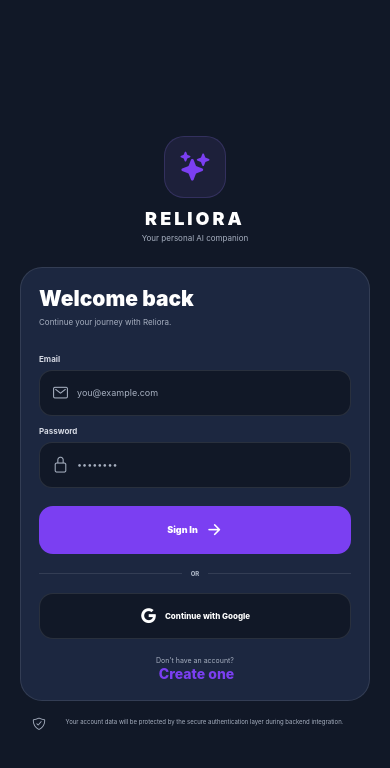
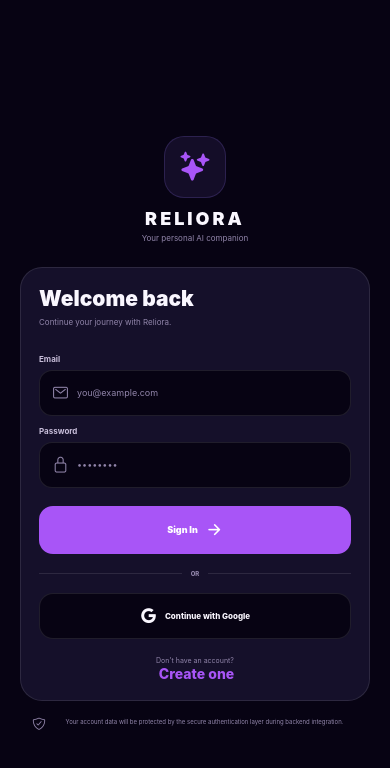
Before and after one commit to harshalkadam514-commits/RelioraAI, a React Native app: screen / in a window 390 px wide. Shown: the top 768 px of the page. Built offline with nearby package versions, Linux system fonts and the light colour scheme.

Commit message:
Refine cosmic violet home theme

```diff
--- a/src/components/premium/PremiumBackground.js
+++ b/src/components/premium/PremiumBackground.js
@@ -1,114 +1,23 @@
-import React, { useEffect } from 'react';
+import React from 'react';
 import { StyleSheet, View } from 'react-native';
 import { LinearGradient } from 'expo-linear-gradient';
-import Animated, {
-  Easing,
-  interpolate,
-  useAnimatedStyle,
-  useSharedValue,
-  withRepeat,
-  withTiming,
-} from 'react-native-reanimated';
-import { colors } from '../../theme';
 
-const AnimatedGradient =
-  Animated.createAnimatedComponent(LinearGradient);
-
-function FloatingOrb({ style, colorsArr, duration, delay = 0 }) {
-  const progress = useSharedValue(0);
-
-  useEffect(() => {
-    const timer = setTimeout(() => {
-      progress.value = withRepeat(
-        withTiming(1, {
-          duration,
-          easing: Easing.inOut(Easing.ease),
-        }),
-        -1,
-        true
-      );
-    }, delay);
-
-    return () => clearTimeout(timer);
-  }, []);
-
-  const animatedStyle = useAnimatedStyle(() => ({
-    transform: [
-      {
-        translateX: interpolate(progress.value, [0, 0.5, 1], [-40, 30, -40]),
-      },
-      {
-        translateY: interpolate(progress.value, [0, 0.5, 1], [30, -40, 30]),
-      },
-      {
-        scale: interpolate(progress.value, [0, 0.5, 1], [0.9, 1.15, 0.9]),
-      },
-    ],
-    opacity: interpolate(progress.value, [0, 0.5, 1], [0.55, 0.85, 0.55]),
-  }));
-
-  return (
-    <Animated.View
-      pointerEvents="none"
-      style={[styles.floatingOrb, style, animatedStyle]}
-    >
-      <LinearGradient
-        colors={colorsArr}
-        start={{ x: 0.2, y: 0.2 }}
-        end={{ x: 1, y: 1 }}
-        style={StyleSheet.absoluteFill}
-      />
-    </Animated.View>
-  );
-}
-
-export default function PremiumBackground({ children, intensity = 1 }) {
-  const drift = useSharedValue(0);
-
-  useEffect(() => {
-    drift.value = withRepeat(
-      withTiming(1, { duration: 13000, easing: Easing.inOut(Easing.ease) }),
-      -1,
-      true
-    );
-  }, []);
-
+export default function PremiumBackground({ children }) {
   return (
     <View style={styles.container}>
       <LinearGradient
-        colors={[colors.backgroundSoft, colors.background]}
+        colors={['#05020D', '#0B031A', '#12052A', '#070313']}
+        locations={[0, 0.35, 0.7, 1]}
         style={StyleSheet.absoluteFill}
       />
 
-      <FloatingOrb
-        colorsArr={['rgba(139,127,232,0.35)', 'rgba(139,127,232,0)']}
-        duration={12000}
-        delay={0}
-        style={styles.orbOne}
-      />
+      <View pointerEvents="none" style={[styles.glow, styles.glowTop]} />
+      <View pointerEvents="none" style={[styles.glow, styles.glowRight]} />
+      <View pointerEvents="none" style={[styles.glow, styles.glowBottom]} />
 
-      <FloatingOrb
-        colorsArr={['rgba(245,201,155,0.40)', 'rgba(245,201,155,0)']}
-        duration={15000}
-        delay={600}
-        style={styles.orbTwo}
-      />
-
-      <FloatingOrb
-        colorsArr={['rgba(244,169,192,0.35)', 'rgba(244,169,192,0)']}
-        duration={17000}
-        delay={1200}
-        style={styles.orbThree}
-      />
-
-      <FloatingOrb
-        colorsArr={['rgba(125,211,192,0.30)', 'rgba(125,211,192,0)']}
-        duration={14000}
-        delay={1800}
-        style={styles.orbFour}
-      />
-
-      <View style={styles.content}>{children}</View>
+      <View style={styles.content}>
+        {children}
+      </View>
     </View>
   );
 }
@@ -117,32 +26,36 @@
   container: {
     flex: 1,
     overflow: 'hidden',
-    backgroundColor: colors.background,
+    backgroundColor: '#070313',
   },
+
   content: {
     flex: 1,
   },
-  floatingOrb: {
+
+  glow: {
     position: 'absolute',
-    width: 340,
-    height: 340,
-    borderRadius: 170,
-    overflow: 'hidden',
+    width: 300,
+    height: 300,
+    borderRadius: 150,
+    opacity: 0.28,
   },
-  orbOne: {
-    top: '-8%',
-    left: '-20%',
+
+  glowTop: {
+    top: -150,
+    left: -80,
+    backgroundColor: '#7C3AED',
   },
-  orbTwo: {
-    top: '8%',
-    right: '-25%',
+
+  glowRight: {
+    top: 130,
+    right: -180,
+    backgroundColor: '#D946EF',
   },
-  orbThree: {
-    bottom: '15%',
-    left: '-18%',
-  },
-  orbFour: {
-    bottom: '-10%',
-    right: '-15%',
+
+  glowBottom: {
+    bottom: -180,
+    left: 40,
+    backgroundColor: '#4C1D95',
   },
 });
--- a/src/screens/HomeScreen.js
+++ b/src/screens/HomeScreen.js
@@ -418,8 +418,10 @@
 
   logo: {
     color: colors.text,
-    ...typography.display,
+    ...typography.title,
+    fontSize: 29,
     marginTop: 5,
+    letterSpacing: -0.8,
   },
 
   profile: {
@@ -458,30 +460,38 @@
   },
 
   orb: {
-    width: 132,
-    height: 132,
-    borderRadius: 66,
+    width: 148,
+    height: 148,
+    borderRadius: 74,
     padding: 4,
+    ...shadow.glow,
   },
 
   orbInner: {
     flex: 1,
-    borderRadius: 62,
-    backgroundColor: 'rgba(20,17,32,0.35)',
+    borderRadius: 70,
+    backgroundColor: 'rgba(255,255,255,0.12)',
     alignItems: 'center',
     justifyContent: 'center',
   },
 
   greeting: {
     color: colors.text,
-    ...typography.display,
-    marginTop: 26,
+    ...typography.hero,
+    marginTop: 28,
+    textAlign: 'center',
+    textShadowColor: 'rgba(168,85,247,0.55)',
+    textShadowOffset: { width: 0, height: 4 },
+    textShadowRadius: 18,
   },
 
   subtitle: {
     color: colors.textSecondary,
     ...typography.body,
-    marginTop: 8,
+    fontSize: 17,
+    marginTop: 10,
+    textAlign: 'center',
+    letterSpacing: 0.2,
   },
 
   modeCard: {
--- a/src/theme/colors.js
+++ b/src/theme/colors.js
@@ -1,32 +1,141 @@
 export const colors = {
-  background: '#111827',
-  backgroundSoft: '#182238',
-  surface: '#1C2740',
-  surfaceSoft: '#22304B',
-  surfaceElevated: '#263652',
+  background: '#070313',
+  backgroundSoft: '#0D0620',
+  surface: '#15102A',
+  surfaceSoft: '#1B1435',
+  surfaceElevated: '#211943',
 
-  primary: '#7B3FF2',
-  primarySoft: '#9A6CFF',
-  primaryDeep: '#5E2FC2',
+  primary: '#A855F7',
+  primarySoft: '#C084FC',
+  primaryDeep: '#7C3AED',
 
-  accent: '#00D4FF',
-  accentSoft: '#5DE7FF',
+  accent: '#8B5CF6',
+  accentSoft: '#C4B5FD',
 
-  pink: '#FF6BDE',
-  pinkSoft: '#FF9BE9',
+  peach: '#F0ABFC',
+  peachSoft: '#E879F9',
 
-  text: '#FFFFFF',
-  textSecondary: '#D5D9E3',
-  textMuted: '#A7B0C0',
+  pink: '#D946EF',
+  pinkSoft: '#F0ABFC',
+
+  text: '#FAF7FF',
+  textSecondary: '#C8BEDA',
+  textMuted: '#9185AA',
 
   border: 'rgba(255,255,255,0.10)',
-  borderStrong: 'rgba(255,255,255,0.16)',
+  borderStrong: 'rgba(255,255,255,0.18)',
 
-  overlay: 'rgba(255,255,255,0.06)',
-  overlayStrong: 'rgba(255,255,255,0.10)',
+  overlay: 'rgba(255,255,255,0.04)',
+  overlayStrong: 'rgba(255,255,255,0.08)',
 
-  gradientPrimary: ['#7B3FF2', '#00D4FF'],
-  gradientAurora: ['#7B3FF2', '#FF6BDE', '#00D4FF'],
+  gradientPrimary: ['#7C3AED', '#A855F7'],
+  gradientAurora: ['#4C1D95', '#A855F7', '#D946EF'],
+  gradientMint: ['#7C3AED', '#C084FC'],
 
-  shadow: 'rgba(0,0,0,0.28)',
+  shadow: 'rgba(0,0,0,0.55)',
+  surfaceGlass: 'rgba(30,18,55,0.68)',
 };
+
+export const typography = {
+  eyebrow: {
+    fontSize: 12,
+    letterSpacing: 3.2,
+    fontWeight: '800',
+  },
+
+  display: {
+    fontSize: 36,
+    fontWeight: '900',
+    letterSpacing: -1.2,
+  },
+
+  hero: {
+    fontSize: 42,
+    fontWeight: '900',
+    letterSpacing: -1.5,
+  },
+
+  title: {
+    fontSize: 27,
+    fontWeight: '900',
+    letterSpacing: -0.7,
+  },
+
+  heading: {
+    fontSize: 21,
+    fontWeight: '800',
+    letterSpacing: -0.25,
+  },
+
+  subheading: {
+    fontSize: 17,
+    fontWeight: '700',
+  },
+
+  body: {
+    fontSize: 16,
+    fontWeight: '500',
+    letterSpacing: 0.1,
+  },
+
+  bodySmall: {
+    fontSize: 15,
+    fontWeight: '500',
+  },
+
+  caption: {
+    fontSize: 14,
+    fontWeight: '600',
+  },
+
+  micro: {
+    fontSize: 12,
+    fontWeight: '700',
+  },
+};
+
+export const spacing = {
+  xs: 6,
+  sm: 10,
+  md: 16,
+  lg: 22,
+  xl: 30,
+  xxl: 42,
+  xxxl: 56,
+};
+
+export const radius = {
+  xs: 8,
+  sm: 12,
+  md: 16,
+  lg: 20,
+  xl: 26,
+  xxl: 32,
+  pill: 999,
+};
+
+export const shadow = {
+  card: {
+    shadowColor: '#000000',
+    shadowOffset: { width: 0, height: 10 },
+    shadowOpacity: 0.35,
+    shadowRadius: 20,
+    elevation: 5,
+  },
+
+  glow: {
+    shadowColor: '#A855F7',
+    shadowOffset: { width: 0, height: 6 },
+    shadowOpacity: 0.55,
+    shadowRadius: 22,
+    elevation: 8,
+  },
+
+  accentGlow: {
+    shadowColor: '#D946EF',
+    shadowOffset: { width: 0, height: 5 },
+    shadowOpacity: 0.45,
+    shadowRadius: 20,
+    elevation: 7,
+  },
+};
```
